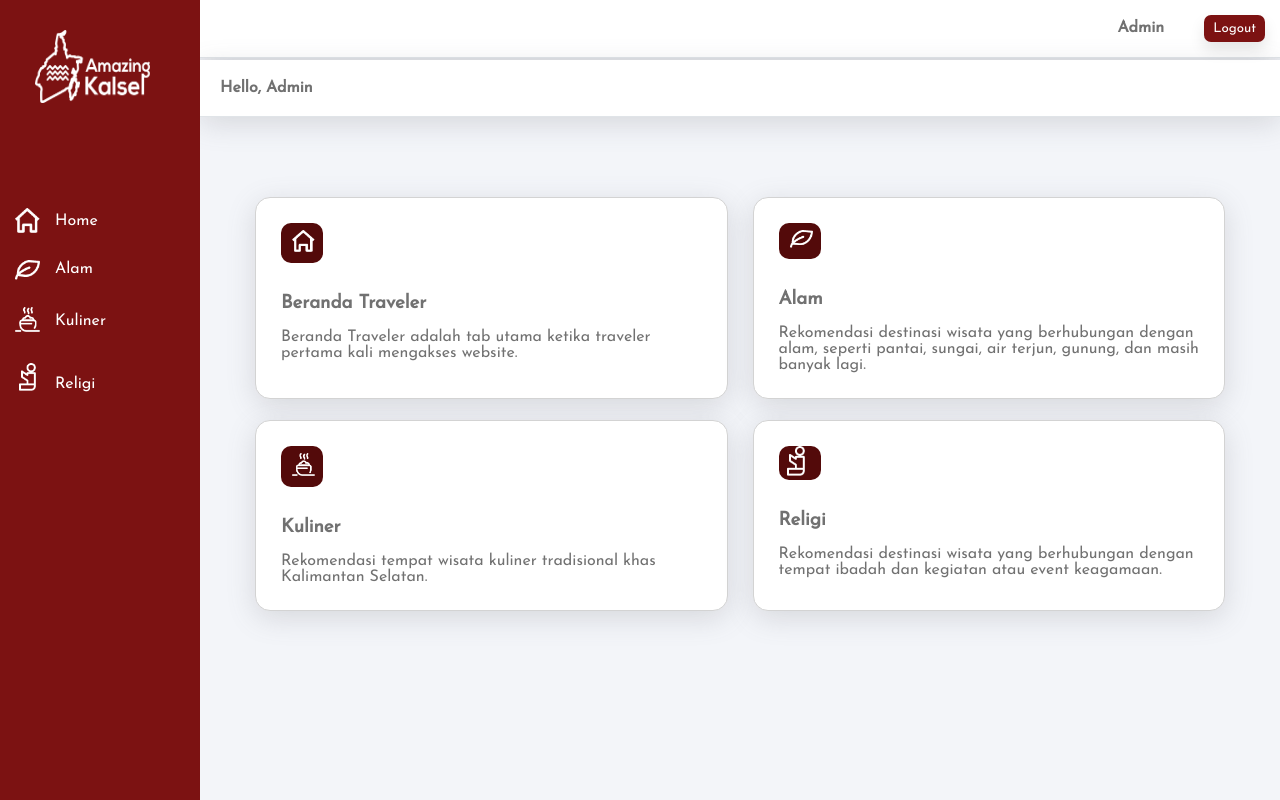
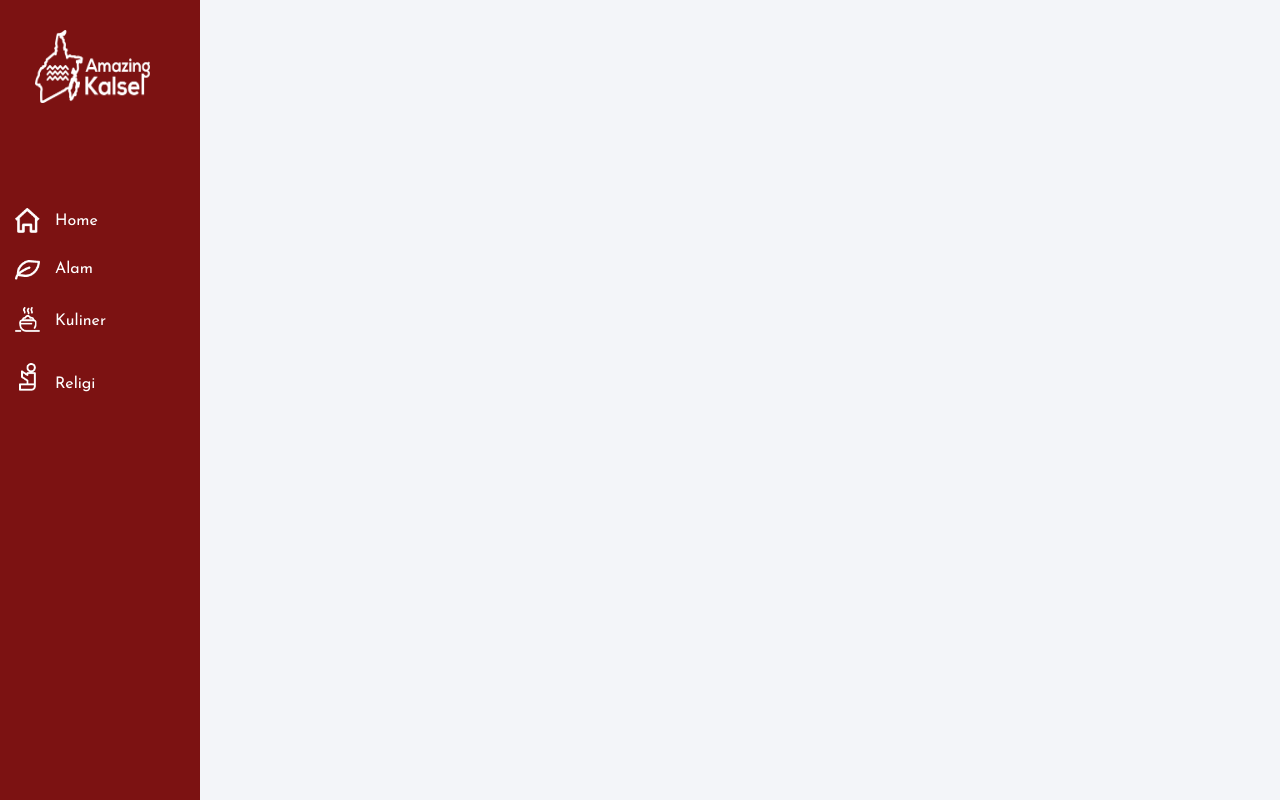
Before and after one commit to resyacahaya/web-wisata, a PHP site: page /halaman/alamadmin.php in a window 1280 px wide. Run offline with PHP 8.4, Linux system fonts and the light colour scheme; some libraries are stand-ins or nearby versions.

Commit message:
mengedit kerangka file alamadmin.php

```diff
--- a/halaman/alamadmin.php
+++ b/halaman/alamadmin.php
@@ -2,7 +2,7 @@
 <html lang="en">
 <head>
 	<meta charset="UTF-8">
-	<title>Beranda Admin</title>
+	<title>Alam Admin</title>
 	<link rel="stylesheet" type="text/css" href="../css/berandaadmin.css">
 	<script src="https://kit.fontawesome.com/b99e675b6e.js"></script>
 </head>
@@ -21,38 +21,6 @@
         </div>
     </div>
     <div class="main_content">
-        <div class="header1">
-          <b>Admin</b><button type="button">Logout</button>
-        </div>
-        <div class="header2">
-          <b>Hello, Admin</b>
-        </div>
-
-        <div class="container">
-          <div class="col-1">
-            <div class="kotak"><img src="../img/admin/icon-home.png"></div>
-            <br><h3><a href="../index.php">Beranda Traveler</a></h3>
-            <br><p>Beranda Traveler adalah tab utama ketika traveler pertama kali mengakses website.</p>
-          </div>
-          <div class="col-2">
-            <div class="kotak"><img src="../img/admin/icon-alam.png"></div>
-            <br><h3>Alam</h3>
-            <br><p>Rekomendasi destinasi wisata yang berhubungan dengan alam, seperti pantai, sungai, air terjun, gunung, dan masih banyak lagi.</p>
-          </div>
-        </div>
-
-        <div class="container">
-          <div class="col-3">
-            <div class="kotak"><img src="../img/admin/icon-kuliner.png"></div>
-            <br><h3>Kuliner</h3>
-            <br><p>Rekomendasi tempat wisata kuliner tradisional khas Kalimantan Selatan.</p>
-          </div>
-          <div class="col-4">
-            <div class="kotak1"><img src="../img/admin/icon-religi.png"></div>
-            <br><h3>Religi</h3>
-            <br><p>Rekomendasi destinasi wisata yang berhubungan dengan tempat ibadah dan kegiatan atau event keagamaan.</p>
-          </div>
-        </div>
 
     </div>
 </div>
```
